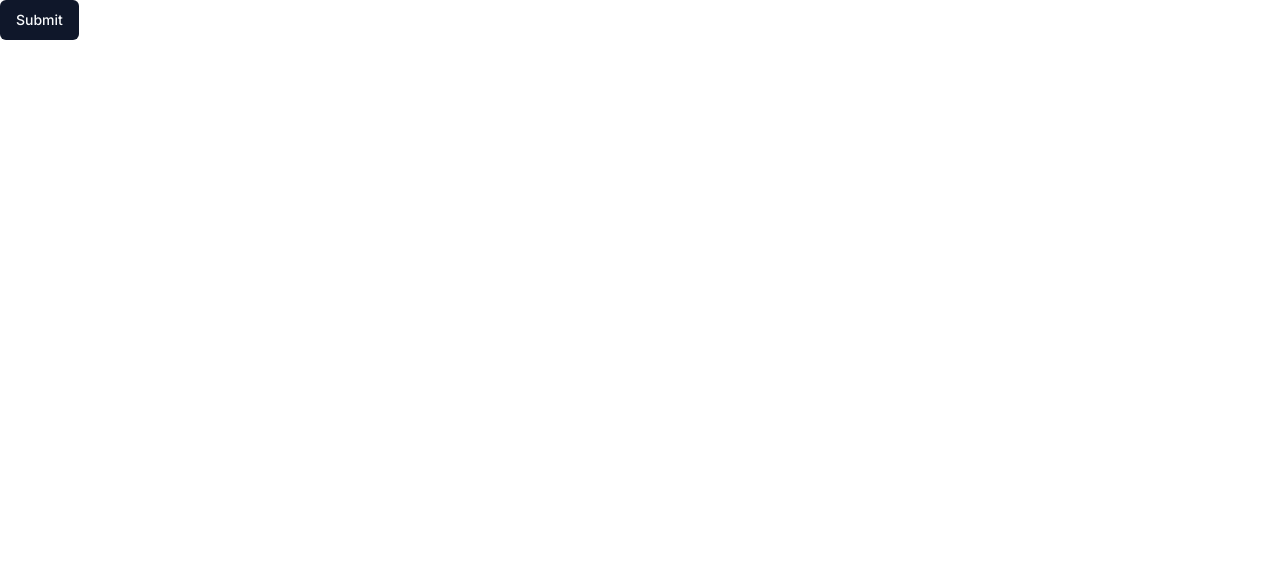
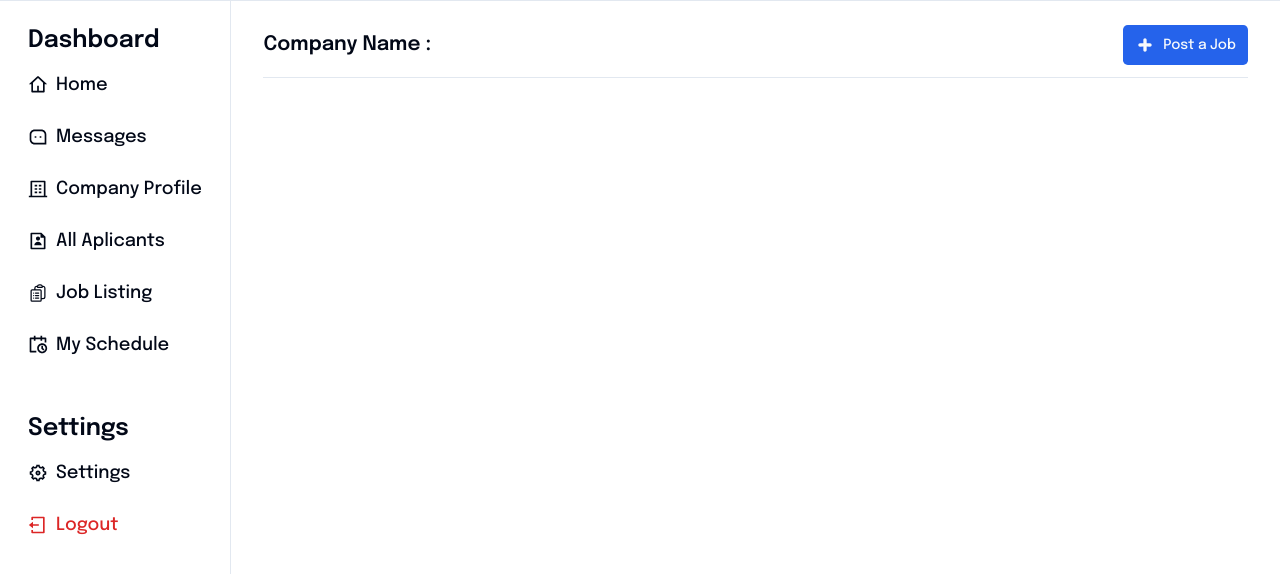
Before and after one commit to faqihfnf/Job-Dashboard, a Next.js app: page / in a window 1280 px wide. Shown: the top 574 px of the page. Built offline with nearby package versions, Linux system fonts and the light colour scheme.

Commit message:
membuat sidebar & header

```diff
--- a/package.json
+++ b/package.json
@@ -23,6 +23,7 @@
     "postcss": "8.4.45",
     "react": "18.3.1",
     "react-dom": "18.3.1",
+    "react-icons": "^5.3.0",
     "tailwind-merge": "^2.5.2",
     "tailwindcss": "3.4.10",
     "tailwindcss-animate": "^1.0.7",
--- a/src/app/globals.css
+++ b/src/app/globals.css
@@ -24,7 +24,7 @@
     --card-foreground: 222.2 84% 4.9%;
     --popover: 0 0% 100%;
     --popover-foreground: 222.2 84% 4.9%;
-    --primary: 222.2 47.4% 11.2%;
+    --primary: 221.2 83.2% 53.3%;
     --primary-foreground: 210 40% 98%;
     --secondary: 210 40% 96.1%;
     --secondary-foreground: 222.2 47.4% 11.2%;
@@ -36,14 +36,15 @@
     --destructive-foreground: 210 40% 98%;
     --border: 214.3 31.8% 91.4%;
     --input: 214.3 31.8% 91.4%;
-    --ring: 222.2 84% 4.9%;
+    --ring: 221.2 83.2% 53.3%;
+    --radius: 0.3rem;
     --chart-1: 12 76% 61%;
     --chart-2: 173 58% 39%;
     --chart-3: 197 37% 24%;
     --chart-4: 43 74% 66%;
     --chart-5: 27 87% 67%;
-    --radius: 0.5rem;
   }
+
   .dark {
     --background: 222.2 84% 4.9%;
     --foreground: 210 40% 98%;
@@ -51,7 +52,7 @@
     --card-foreground: 210 40% 98%;
     --popover: 222.2 84% 4.9%;
     --popover-foreground: 210 40% 98%;
-    --primary: 210 40% 98%;
+    --primary: 217.2 91.2% 59.8%;
     --primary-foreground: 222.2 47.4% 11.2%;
     --secondary: 217.2 32.6% 17.5%;
     --secondary-foreground: 210 40% 98%;
@@ -63,7 +64,7 @@
     --destructive-foreground: 210 40% 98%;
     --border: 217.2 32.6% 17.5%;
     --input: 217.2 32.6% 17.5%;
-    --ring: 212.7 26.8% 83.9%;
+    --ring: 224.3 76.3% 48%;
     --chart-1: 220 70% 50%;
     --chart-2: 160 60% 45%;
     --chart-3: 30 80% 55%;
--- a/src/app/layout.tsx
+++ b/src/app/layout.tsx
@@ -1,22 +1,38 @@
-import './globals.css'
-import type { Metadata } from 'next'
-import { Inter } from 'next/font/google'
+import Sidebar from "@/components/layouts/Sidebar";
+import "./globals.css";
+import type { Metadata } from "next";
+import { Epilogue } from "next/font/google";
+import Header from "@/components/layouts/Header";
 
-const inter = Inter({ subsets: ['latin'] })
+const epilogue = Epilogue({ subsets: ["latin"] });
 
 export const metadata: Metadata = {
-  title: 'Create Next App',
-  description: 'Generated by create next app',
-}
+  title: "Create Next App",
+  description: "Generated by create next app",
+};
 
-export default function RootLayout({
-  children,
-}: {
-  children: React.ReactNode
-}) {
+export default function RootLayout({ children }: { children: React.ReactNode }) {
   return (
     <html lang="en">
-      <body className={inter.className}>{children}</body>
+      <body className={epilogue.className}>
+        <main>
+          <div className="border-t">
+            <div className="bg-background">
+              <div className="flex flex-row">
+                <div className="hidden lg:block w-[18%]">
+                  <Sidebar />
+                </div>
+                <div className="col-span-3 overflow-auto lg:col-span-5 lg:border-l w-[82%]">
+                  <div className="px-6 py-6 lg:px-8">
+                    <Header />
+                    {children}
+                  </div>
+                </div>
+              </div>
+            </div>
+          </div>
+        </main>
+      </body>
     </html>
-  )
+  );
 }
--- a/src/app/page.tsx
+++ b/src/app/page.tsx
@@ -2,9 +2,5 @@ import { Button } from "@/components/ui/button";
 import Image from "next/image";
 
 export default function Home() {
-  return (
-    <div>
-      <Button>Submit</Button>
-    </div>
-  );
+  return;
 }
--- /dev/null
+++ b/src/components/layouts/Header/index.tsx
@@ -0,0 +1,24 @@
+import { Button } from "@/components/ui/button";
+import React, { FC } from "react";
+import { TiPlus } from "react-icons/ti";
+
+interface HeaderProps {}
+
+const Header: FC<HeaderProps> = ({}) => {
+  return (
+    <div className=" pb-3 mb-8 border-b border-border flex flex-row items-center justify-between">
+      <div>
+        <div className="font-semibold text-xl">Company Name :</div>
+        {/* <div className="font-semibold text-m">Twitter</div> */}
+      </div>
+      <div>
+        <Button className=" rounded-lg py-3 px-3">
+          <TiPlus className="mr-2 text-xl" />
+          Post a Job
+        </Button>
+      </div>
+    </div>
+  );
+};
+
+export default Header;
--- /dev/null
+++ b/src/components/layouts/Sidebar/index.tsx
@@ -0,0 +1,60 @@
+import { Button } from "@/components/ui/button";
+import React, { FC } from "react";
+import { RiHome4Line, RiMessage3Line, RiBuilding4Line, RiFileUserLine, RiCalendarScheduleLine, RiSettings5Line, RiLogoutBoxLine } from "react-icons/ri";
+import { HiOutlineClipboardDocumentList } from "react-icons/hi2";
+interface SidebarProps {}
+
+const Sidebar: FC<SidebarProps> = ({}) => {
+  return (
+    <div className="pb-12 min-h-screen">
+      <div className="space-y-4 py-4">
+        <div className="px-3 py-2">
+          <h2 className="mb-2 px-4 text-2xl font-semibold">Dashboard</h2>
+          <div className="space-y-3">
+            <Button variant={"ghost"} className="w-full justify-start rounded hover:text-indigo-600 text-lg">
+              <RiHome4Line className="mr-2 text-xl" />
+              Home
+            </Button>
+            <Button variant={"ghost"} className="w-full justify-start rounded hover:text-indigo-600 text-lg">
+              <RiMessage3Line className="mr-2 text-xl" />
+              Messages
+            </Button>
+            <Button variant={"ghost"} className="w-full justify-start rounded hover:text-indigo-600 text-lg">
+              <RiBuilding4Line className="mr-2 text-xl" />
+              Company Profile
+            </Button>
+            <Button variant={"ghost"} className="w-full justify-start rounded hover:text-indigo-600 text-lg">
+              <RiFileUserLine className="mr-2 text-xl" />
+              All Aplicants
+            </Button>
+            <Button variant={"ghost"} className="w-full justify-start rounded hover:text-indigo-600 text-lg">
+              <HiOutlineClipboardDocumentList className="mr-2 text-xl" />
+              Job Listing
+            </Button>
+            <Button variant={"ghost"} className="w-full justify-start rounded hover:text-indigo-600 text-lg">
+              <RiCalendarScheduleLine className="mr-2 text-xl" />
+              My Schedule
+            </Button>
+          </div>
+        </div>
+        <div className="space-y-4 py-4">
+          <div className="px-3 py-2">
+            <h2 className="mb-2 px-4 text-2xl font-semibold">Settings</h2>
+            <div className="space-y-3">
+              <Button variant={"ghost"} className="w-full justify-start rounded hover:text-indigo-600  text-lg">
+                <RiSettings5Line className="mr-2 text-xl" />
+                Settings
+              </Button>
+              <Button variant={"ghost"} className="w-full text-red-600 justify-start rounded hover:text-white hover:bg-red-600 text-lg">
+                <RiLogoutBoxLine className="mr-2 text-xl" />
+                Logout
+              </Button>
+            </div>
+          </div>
+        </div>
+      </div>
+    </div>
+  );
+};
+
+export default Sidebar;
```
Also changed, not shown: 1 other file (tests, documents, lock files or other folders).
